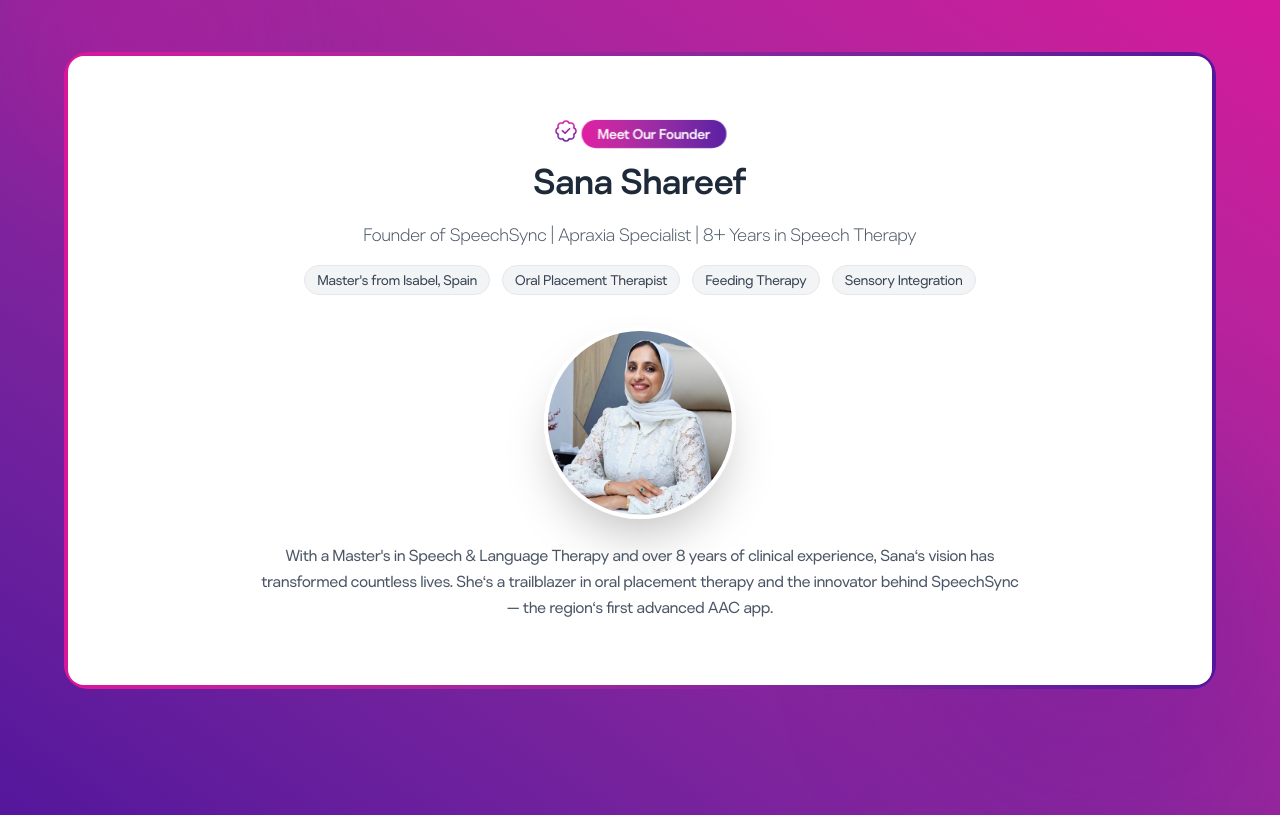
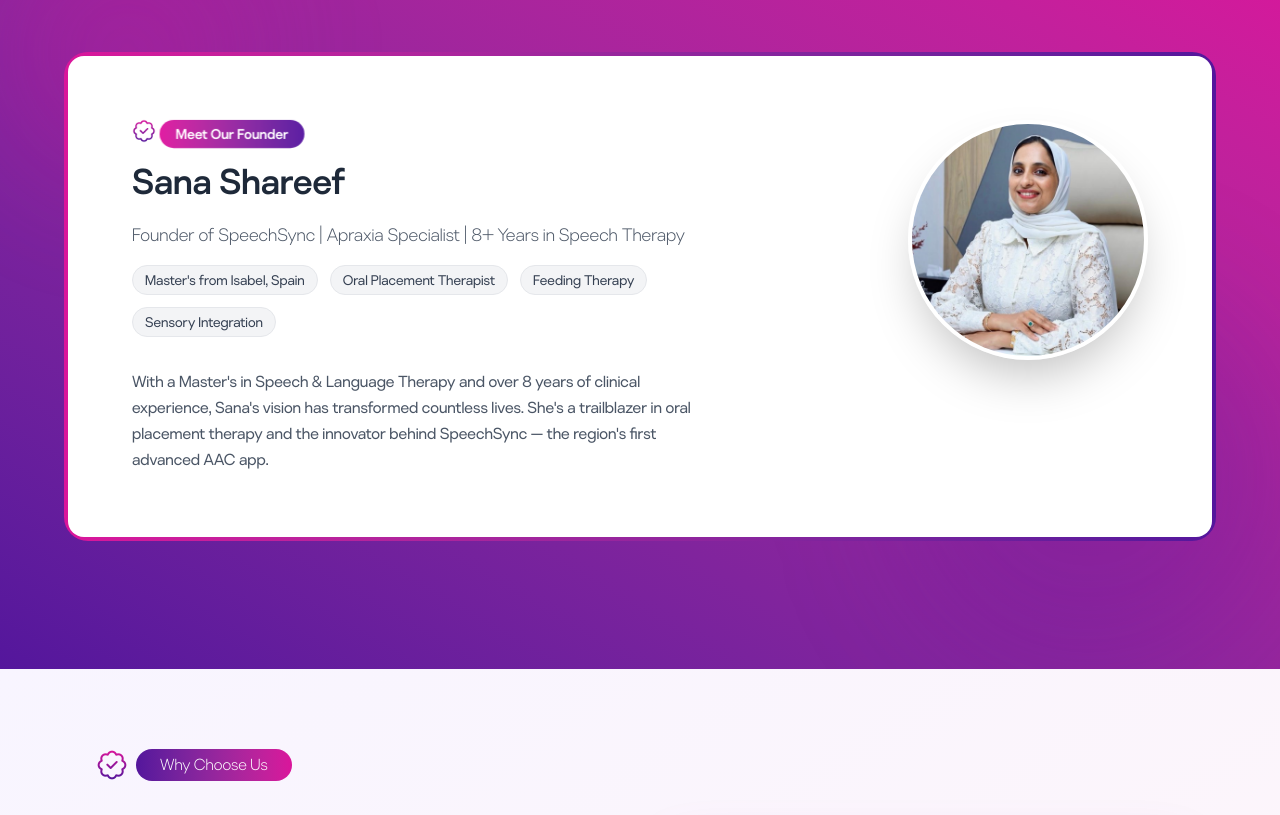
Before and after one commit to devAkshath/speechclinic, a Next.js app: page /about in a window 1280 px wide. Shown: the part 1440-2255 px from the top of the page. Built offline with nearby package versions, Linux system fonts and the light colour scheme.

Commit message:
experise2333654

```diff
--- a/package.json
+++ b/package.json
@@ -9,7 +9,7 @@
     "lint": "next lint"
   },
   "dependencies": {
-    "@coreui/coreui": "^5.2.0",
+    "@coreui/coreui": "^5.4.0",
     "@coreui/react": "^5.5.0",
     "@fortawesome/fontawesome-svg-core": "^6.7.2",
     "@fortawesome/free-brands-svg-icons": "^6.7.2",
--- a/src/app/about/page.tsx
+++ b/src/app/about/page.tsx
@@ -17,7 +17,7 @@
         <div className="px-6 md:px-40 py-20 text-center">
           <h2 className="text-4xl font-medium mb-4">About Us</h2>
           <p className="text-lg">
-            Our speech clinic provides personalized therapy services designed to enhance <br/>communication skills and empower individuals of all ages to reach their fullest potential.
+            Our speech clinic provides personalized therapy services designed to enhance <br />communication skills and empower individuals of all ages to reach their fullest potential.
           </p>
         </div>
         <HalfWaveBackground />
@@ -100,14 +100,15 @@
         <div className="relative max-w-6xl mx-auto transition-transform duration-700">
           <div className="p-1 bg-gradient-to-r from-[#DA159B] to-[#54169C] rounded-3xl hover:shadow-lg hover:shadow-[#DA159B]/30 transition-all duration-500">
             <div className="bg-white rounded-2xl p-8 md:p-16 transition-all duration-500">
-            <div className="text-center max-w-3xl mx-auto relative">
+              <div className="flex flex-col md:flex-row items-center md:items-start justify-between gap-10 max-w-6xl mx-auto transition-transform duration-700">
+                {/* Left Side: Text Content */}
+                <div className="md:w-3/5 text-center md:text-left">
                   {/* Badge */}
                   <div className="inline-flex items-center justify-center mb-3">
                     <img
                       src="/verified.png"
                       alt="Verified Icon"
-                    className="w-6 h-6 mr-1 animate-bounce-slow transition-transform duration-300"
-
+                      className="w-6 h-6 mr-1 animate-bounce-slow"
                     />
                     <div className="text-sm font-medium text-white bg-gradient-to-r from-[#DA159B] to-[#54169C] px-4 py-1 rounded-2xl animate-pulse-slow">
                       Meet Our Founder
@@ -120,12 +121,12 @@
                   </h2>
 
                   {/* Subtitle */}
-                <p className="text-lg font-light mb-4 text-gray-600 transition-colors duration-300 relative inline-block after:absolute after:bottom-0 after:left-0 after:w-0 after:h-0.5 after:bg-gradient-to-r after:from-[#DA159B] after:to-[#54169C] hover:after:w-full after:transition-all after:duration-300">
+                  <p className="text-lg font-light mb-4 text-gray-600 relative inline-block after:absolute after:bottom-0 after:left-0 after:w-0 after:h-0.5 after:bg-gradient-to-r after:from-[#DA159B] after:to-[#54169C] hover:after:w-full after:transition-all after:duration-300">
                     Founder of SpeechSync | Apraxia Specialist | 8+ Years in Speech Therapy
                   </p>
 
                   {/* Badges */}
-                <div className="inline-flex gap-3 flex-wrap justify-center mb-8">
+                  <div className="inline-flex gap-3 flex-wrap justify-center md:justify-start mb-8">
                     {[
                       "Master's from Isabel, Spain",
                       "Oral Placement Therapist",
@@ -135,18 +136,22 @@
                       <span
                         key={index}
                         className="px-3 py-1 bg-gray-100 rounded-full text-sm text-gray-700 border border-gray-200 hover:bg-gradient-to-r hover:from-[#DA159B] hover:to-[#54169C] hover:text-white hover:border-transparent transform hover:scale-105 transition-all duration-300"
-                      style={{
-                        animationDelay: `${index * 100}ms`,
-                      }}
+                        style={{ animationDelay: `${index * 100}ms` }}
                       >
                         {badge}
                       </span>
                     ))}
                   </div>
 
-                {/* Founder Image */}
-                <div className="relative w-48 h-48 mx-auto mb-6">
-                  <div className="relative rounded-full shadow-2xl w-48 h-48 overflow-hidden border-4 border-white/50 hover:border-[#DA159B] hover:shadow-[#DA159B]/30 transition-all duration-500">
+                  {/* Description */}
+                  <p className="text-gray-600 leading-relaxed">
+                    With a Master&apos;s in Speech & Language Therapy and over 8 years of clinical experience, Sana&apos;s vision has transformed countless lives. She&apos;s a trailblazer in oral placement therapy and the innovator behind SpeechSync — the region&apos;s first advanced AAC app.
+                  </p>
+                </div>
+
+                {/* Right Side: Profile Image */}
+                <div className="md:w-2/5 flex justify-center md:justify-end">
+                  <div className="relative w-60 h-60 rounded-full overflow-hidden border-4 border-white/50 shadow-2xl hover:shadow-[#DA159B]/30 hover:border-[#DA159B] transition-all duration-500">
                     <Image
                       src="/teams/sana-shareef.jpg"
                       alt="Sana Shareef"
@@ -157,11 +162,6 @@
                     />
                   </div>
                 </div>
-
-                {/* Description */}
-                <p className="text-gray-600 leading-relaxed transition-colors duration-300 relative after:absolute after:bottom-0 after:left-0 after:w-0 after:h-0.5 after:bg-gradient-to-r after:from-[#DA159B] after:to-[#54169C] hover:after:w-full after:transition-all after:duration-300">
-                  With a Master&apos;s in Speech & Language Therapy and over 8 years of clinical experience, Sana&lsquo;s vision has transformed countless lives. She&lsquo;s a trailblazer in oral placement therapy and the innovator behind SpeechSync — the region&lsquo;s first advanced AAC app.
-                </p>
               </div>
             </div>
           </div>
@@ -198,7 +198,7 @@
             {/* Enhanced Heading with gradient effect */}
             <h2 className="text-4xl md:text-5xl font-medium leading-tight bg-gradient-to-r from-[#54169C] to-[#DA159B] bg-clip-text text-transparent
                           hover:from-[#DA159B] hover:to-[#54169C] transition-all duration-500 mt-2">
-              Why We&apos;re the <br/>Right Choice for You
+              Why We&apos;re the <br />Right Choice for You
             </h2>
 
             {/* Enhanced Description */}
--- a/src/app/components/NavBar/NavBarSecond.tsx
+++ b/src/app/components/NavBar/NavBarSecond.tsx
@@ -266,10 +266,10 @@
         </div>
         <div className="mt-6">
           <Link
-            href="#"
+            href="/contact"
             className="bg-gradient-to-r from-[#DA159B] to-[#54169C] text-white px-6 py-3 rounded-full flex items-center gap-1 w-full justify-center"
           >
-            Let&apos;s Talk
+          Contact Us
           </Link>
         </div>
       </div>
```
Also changed, not shown: 1 other file (tests, documents, lock files or other folders). Lines whose indentation alone changed are shown as unchanged.
